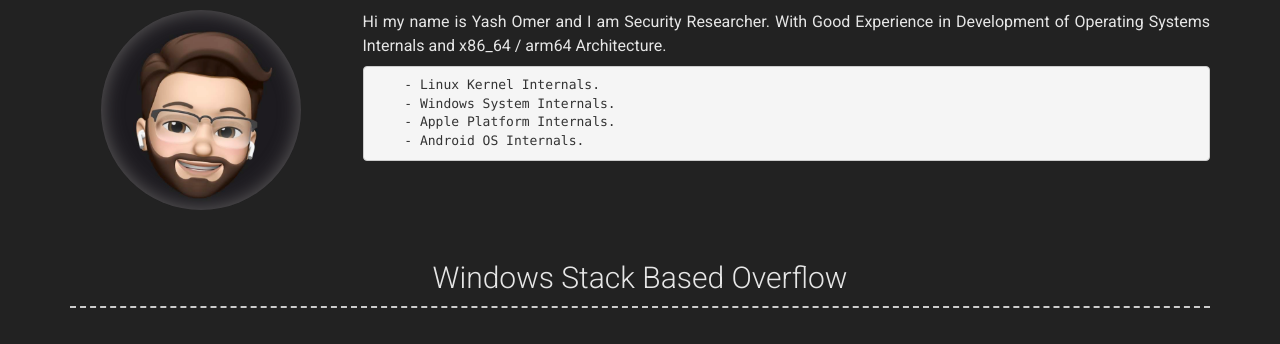
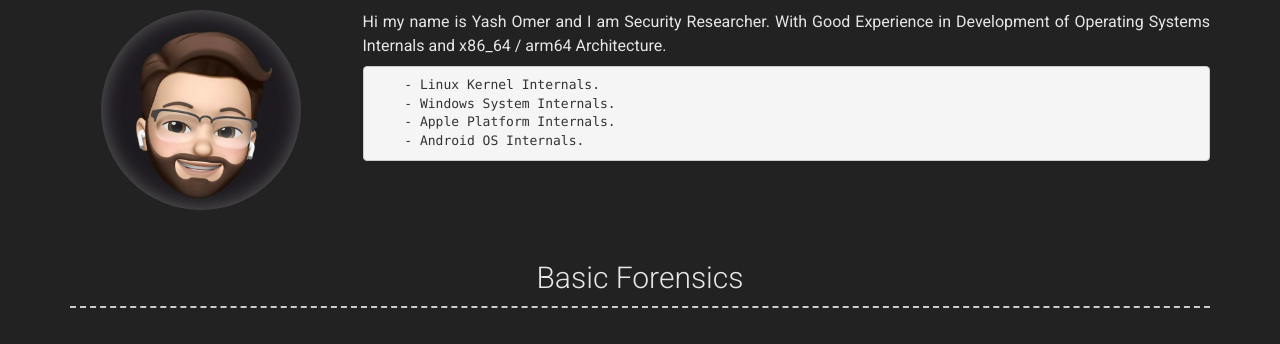
Before and after one commit to yashomer1994/Resume, a Jekyll site: the page built from index.md, in a window 1280 px wide and 900 px high, scrolled down 343 px, cut to the strip 0-344 px from the top of the window. Built offline with Jekyll 4.4.1, drawn with Linux system fonts in a browser that asks for light colours; nearby versions of some CDN libraries.

Commit message:
Update _config.yml

```diff
--- a/_config.yml
+++ b/_config.yml
@@ -61,11 +61,19 @@
 
 content:
   - title: Research  # Title for the section
-    layout: top-right
+    content:
+  - layout: top-right
     title: Windows Stack Based Overflow
     icon: fab fa-github
     link: https://yashomer1994.github.io/yash007.github.io/c/c++/asssembly/2021/01/11/Windows-Stack-Buffer-Overflow.html
     link_text: Windows Stack Based
+content:
+  - layout: top-left
+    title: Basic Forensics
+    icon: fab fa-github
+    link: https://yashomer1994.github.io/yash007.github.io/c/c++/asssembly/python/2021/02/14/Forensics-Challenge_0.html
+    link_text: Basic Forensics
+    icon: fab fa-github
 
 
   - title: Experience
```
